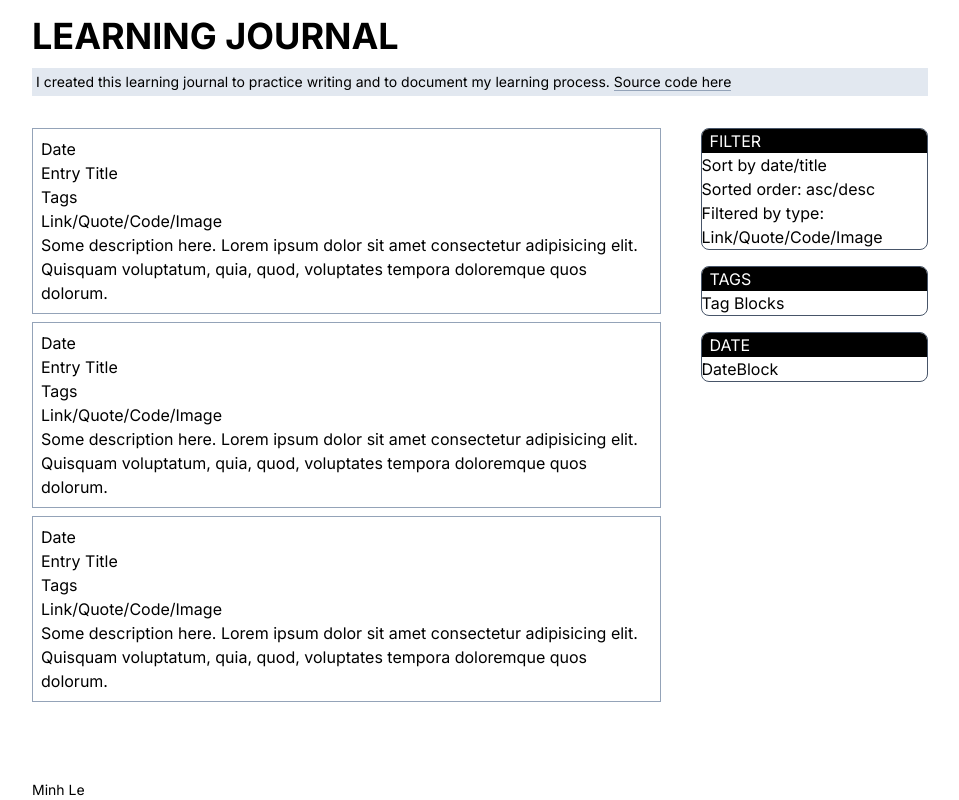
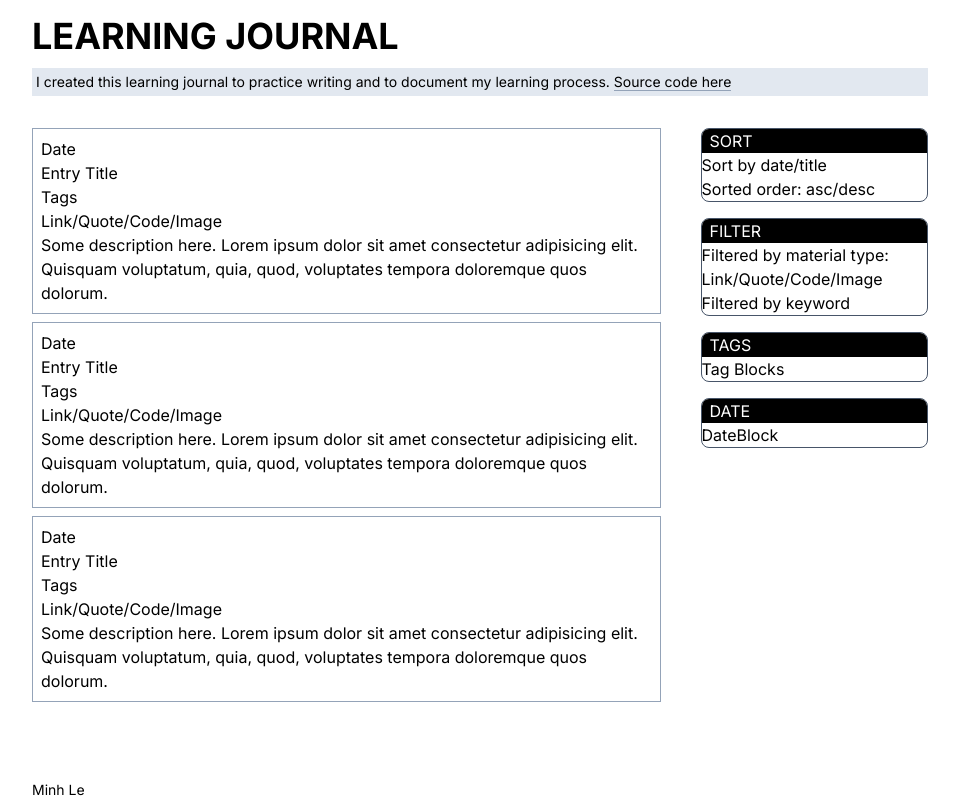
Before and after one commit to ledminh/learning-journal, a Next.js app: page / in a window 1280 px wide. Shown: the whole page, without its empty margins (160-1119 px from the left). Built offline with nearby package versions, Linux system fonts and the light colour scheme.

Commit message:
Separate Sort and Filter

```diff
--- a/src/app/(multi_entries_pages)/layout.tsx
+++ b/src/app/(multi_entries_pages)/layout.tsx
@@ -7,10 +7,10 @@ export default function MultiEntriesLayout({
 }) {
   return (
     <div className="grid grid-cols-7 gap-10">
-      <main className="col-span-7 order-2 sm:order-1 sm:col-span-5">
+      <main className="col-span-7 order-2 md:order-1 md:col-span-5">
         {children}
       </main>
-      <aside className="col-span-7 order-1 sm:order-2 sm:col-span-2">
+      <aside className="col-span-7 order-1 md:order-2 md:col-span-2">
         <SideBar />
       </aside>
     </div>
--- /dev/null
+++ b/src/entry/type.ts
@@ -0,0 +1,41 @@
+/************************
+ * Data
+ */
+
+enum MaterialType {
+  Link = "link",
+  Quote = "quote",
+  Code = "code",
+  Image = "image",
+}
+
+type Entry = {
+  id: string;
+  title: string;
+  slug: string;
+  date: string;
+  tags: string[];
+  description: string;
+  material: {
+    type: MaterialType;
+    content: string;
+  };
+  content: string;
+};
+
+/***********************
+ * Functions
+ */
+type GetEntryFunction = (slug: string) => Entry;
+type GetEntriesFunction = (options: {
+  filters?: {
+    materialType?: MaterialType;
+    keyword?: string;
+    tag?: string;
+    date?: string;
+  };
+  sort?: {
+    by?: "date" | "title";
+    order?: "asc" | "desc";
+  };
+}) => Entry[];
--- a/src/filter/index.tsx
+++ b/src/filter/index.tsx
@@ -3,9 +3,8 @@ import Block from "@/layout/Block";
 export function FilterBlock() {
   return (
     <Block title="Filter">
-      <div>Sort by date/title</div>
-      <div>Sorted order: asc/desc</div>
-      <div>Filtered by type: Link/Quote/Code/Image</div>
+      <div>Filtered by material type: Link/Quote/Code/Image</div>
+      <div>Filtered by keyword</div>
     </Block>
   );
 }
--- a/src/layout/SideBar.tsx
+++ b/src/layout/SideBar.tsx
@@ -1,10 +1,12 @@
 import { FilterBlock } from "@/filter";
 import { TagBlock } from "@/tag";
 import { DateBlock } from "@/date";
+import { SortBlock } from "@/sort";
 
 export default function SideBar() {
   return (
     <div className="flex flex-col gap-4">
+      <SortBlock />
       <FilterBlock />
       <TagBlock />
       <DateBlock />
--- /dev/null
+++ b/src/sort/index.tsx
@@ -0,0 +1,10 @@
+import Block from "@/layout/Block";
+
+export function SortBlock() {
+  return (
+    <Block title="Sort">
+      <div>Sort by date/title</div>
+      <div>Sorted order: asc/desc</div>
+    </Block>
+  );
+}
```
